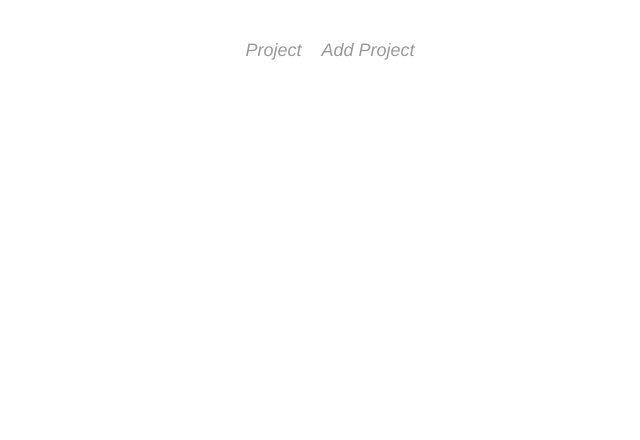
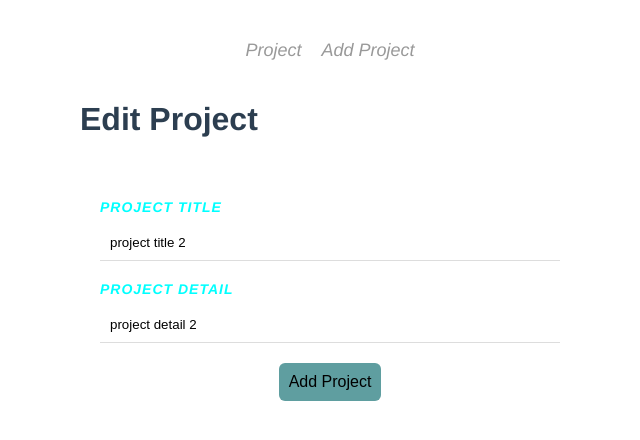
Before and after one commit to Felip20/project_planner, a Vue app: page /editproject/2 in a window 1280 px wide. Before the commit this address had no page. Shown: the top 440 px of the page, without its empty margins (310-950 px from the left). Built offline with nearby package versions, Linux system fonts and the light colour scheme; data requests are answered from the project's data file.

Commit message:
edit function

```diff
--- a/database/db.json
+++ b/database/db.json
@@ -1,16 +1,16 @@
 {
   "projects": [
-    {
-      "id": 1,
-      "title": "project title 1",
-      "detail": "project detail 1",
-      "complete": false
-    },
     {
       "id": 2,
       "title": "project title 2",
       "detail": "project detail 2",
       "complete": false
+    },
+    {
+      "title": "project planner",
+      "detail": "daily project planning",
+      "complete": false,
+      "id": 3
     }
   ]
 }
--- a/src/components/SingleProject.vue
+++ b/src/components/SingleProject.vue
@@ -8,9 +8,11 @@
                 <span class="material-icons" @click="deleteProject">
                     delete
                 </span>
-                <span class="material-icons">
-                    edit
-                </span>
+                <router-link :to="{name:'EditProject',params:{id:vic.id}}">
+                    <span class="material-icons">
+                        edit
+                    </span>
+                </router-link>
                 <span class="material-icons" @click="updateProject">
                     done
                 </span>
--- a/src/router/index.js
+++ b/src/router/index.js
@@ -1,6 +1,7 @@
 import { createRouter, createWebHistory } from 'vue-router'
 import Home from '../views/Home.vue'
 import AddProject from '../views/AddProject'
+import EditProject from '../views/EditProject'
 
 const routes = [
   {
@@ -13,6 +14,13 @@
     name: 'AddProject',
     component: AddProject
   },
+  {
+    path: '/editproject/:id',
+    name: 'EditProject',
+    component: EditProject,
+    props:true
+
+  },
 ]
 
 const router = createRouter({
--- /dev/null
+++ b/src/views/EditProject.vue
@@ -0,0 +1,39 @@
+<template>
+  <h1>Edit Project</h1>
+  <form @submit.prevent="AddProject">
+    <label>Project Title</label>
+    <input type="text" v-model="title">
+    <label>Project Detail</label>
+    <input type="text" v-model="detail">
+    <button>Add Project</button>
+  </form>
+</template>
+
+<script>
+export default {
+    props:["id"],
+    data(){
+        return{
+            title:"",
+            detail:""
+        }
+    },
+    mounted(){
+        fetch("http://localhost:3000/projects/"+this.id)
+        .then((response)=>{
+            return response.json()
+        })
+        .then((datas)=>{
+            this.title = datas.title,
+            this.detail = datas.detail
+        })
+        .catch(()=>{
+
+        })
+    }
+}
+</script>
+
+<style>
+
+</style>
```
